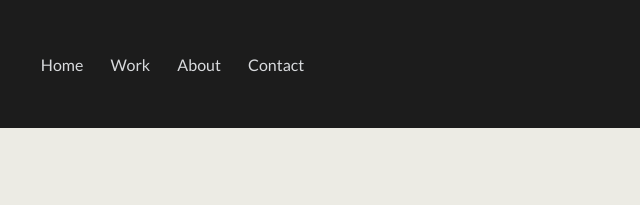
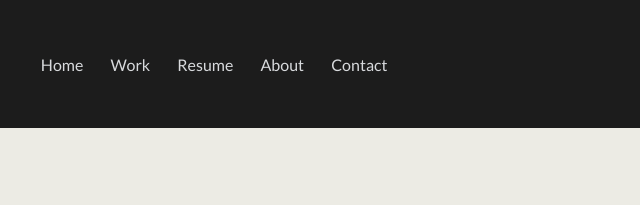
Before and after one commit to claudiavashchenko/new-portfolio-project, a plain HTML site: page about.html in a window 1280 px wide. Shown: the top 205 px of the page, 306-946 px from the left. Drawn offline with Linux system fonts and the light colour scheme.

Commit message:
updated about nav

```diff
--- a/about.html
+++ b/about.html
@@ -22,6 +22,7 @@
                 <div class="nav-links">
                     <a href="index.html" class="nav-link">Home</a>
                     <a href="about.html" class="nav-link">Work</a>
+                    <a href="https://drive.google.com/file/d/1vJlZ_CGpoIfkvUZsN0JP9ut-DhQf4wRn/view?usp=sharing" class="nav-link">Resume</a>
                     <a href="about.html" class="nav-link">About</a>
                     <a href="contact.html" class="nav-link">Contact</a>
                 </div>
@@ -36,6 +37,7 @@
         <div class="hamburger-list-container hidden">
             <a href="index.html" class="nav-link">Home</a>
             <a href="about.html" class="nav-link">Work</a>
+            <a href="https://drive.google.com/file/d/1vJlZ_CGpoIfkvUZsN0JP9ut-DhQf4wRn/view?usp=sharing" class="nav-link">Resume</a>
             <a href="about.html" class="nav-link">About</a>
             <a href="contact.html" class="nav-link">Contact</a>
         </div>
```
